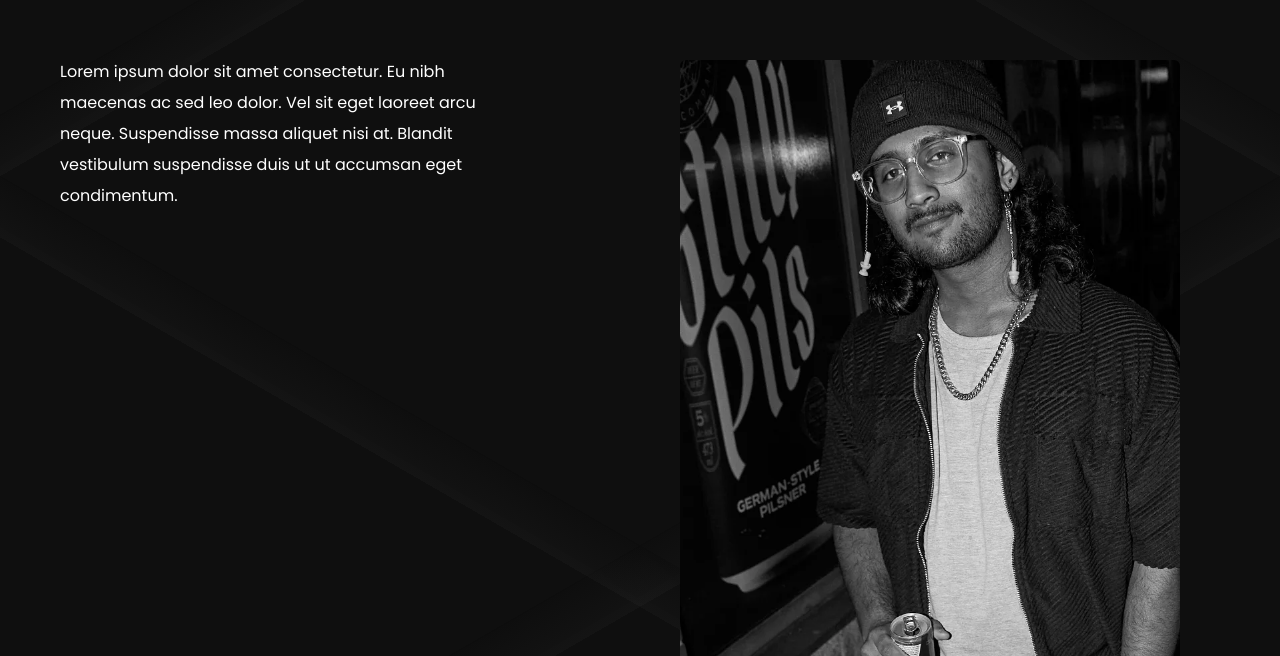
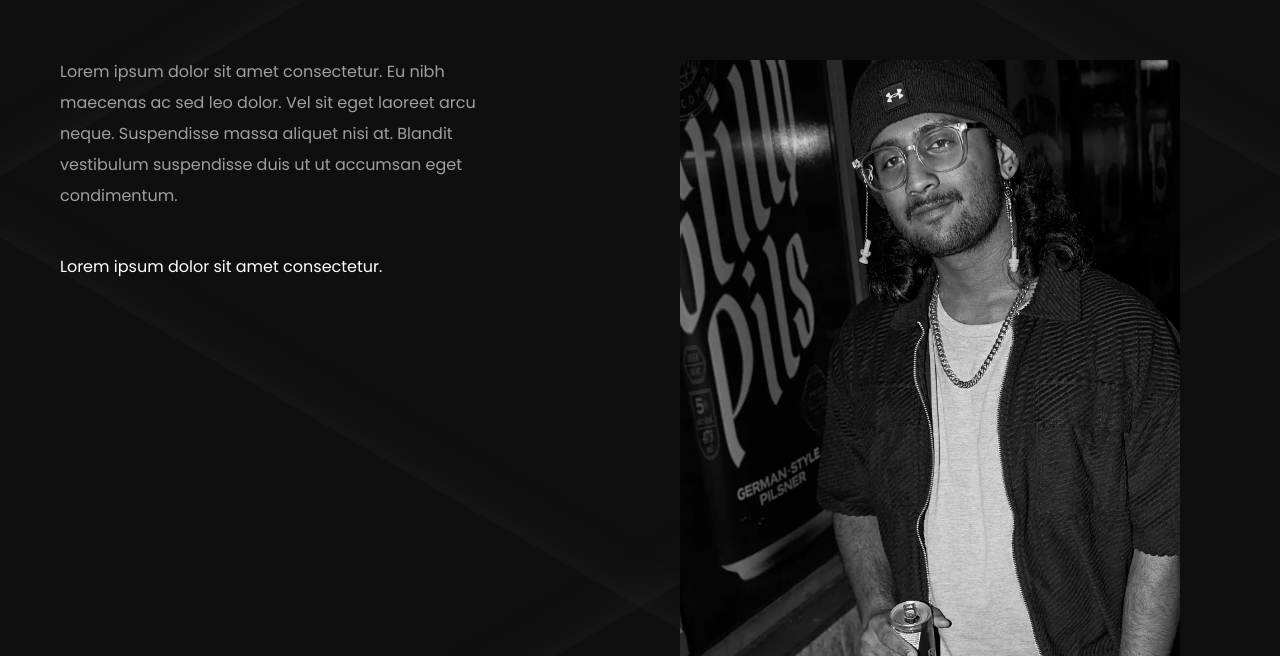
Before and after one commit to haneeshraj/candy-heist, a Next.js app: page /about in a window 1280 px wide. Shown: the part 624-1280 px from the top of the page. Built offline with nearby package versions, Linux system fonts and the light colour scheme; a web font is replaced by a local one.

Commit message:
feat: finish about page

```diff
--- a/src/app/(pages)/about/page.tsx
+++ b/src/app/(pages)/about/page.tsx
@@ -21,10 +21,22 @@ const About = () => {
             letterDelay={0.03}
             duration={1}
           />
+
+          <WordAnimation
+            text="Lorem ipsum dolor sit amet consectetur."
+            element="p"
+            className={styles["paragraph"]}
+            letterDelay={0.03}
+            duration={1}
+          />
         </div>
         <div className={styles["image"]}>
           <div className={styles["image-container"]}>
-            <ImageComp alt="About Image" img="/images/me.png" />
+            <ImageComp
+              alt="About Image"
+              img="/images/me.png"
+              className={styles["content__image"]}
+            />
           </div>
         </div>
       </section>
@@ -135,6 +147,29 @@ const About = () => {
           />
         </div>
       </section>
+
+      <section className={styles["details"]}>
+        <div className={styles["details__image"]}>
+          <div className={styles["details__image-container"]}>
+            <ImageComp
+              alt="Details Image"
+              img="/images/me.png"
+              className={styles["details__img"]}
+            />
+          </div>
+        </div>
+        <div className={styles["details__text"]}>
+          <div className={styles["details__text-container"]}>
+            <WordAnimation
+              text="Lorem ipsum dolor sit amet consectetur. Eu nibh maecenas ac sed leo dolor. Vel sit eget laoreet arcu neque. Suspendisse massa aliquet nisi at."
+              element="p"
+              className={styles["details__paragraph"]}
+              letterDelay={0.03}
+              duration={1}
+            />
+          </div>
+        </div>
+      </section>
     </main>
   );
 };
--- a/src/app/(pages)/about/styles.module.scss
+++ b/src/app/(pages)/about/styles.module.scss
@@ -23,6 +23,12 @@
     height: auto;
   }
 
+  &__image img {
+    @media (max-width: 600px) {
+      object-position: top center !important;
+    }
+  }
+
   .text {
     text-align: justify;
     padding: 4rem 6rem;
@@ -38,6 +44,11 @@
   .paragraph {
     font-size: 1.6rem;
     line-height: 2.4rem;
+
+    &:nth-child(1) {
+      color: rgba(255, 255, 255, 0.6);
+      margin-bottom: 4rem;
+    }
   }
 
   .image {
@@ -78,6 +89,7 @@
 
 .info {
   margin-top: 20rem;
+  margin-bottom: 20rem;
 
   @media (max-width: 900px) {
     margin-top: 10rem;
@@ -160,3 +172,51 @@
     }
   }
 }
+
+.details {
+  height: 80rem;
+  margin-bottom: 10rem;
+
+  display: grid;
+  grid-template-columns: repeat(2, 1fr);
+
+  @media (max-width: 900px) {
+    grid-template-columns: 1fr;
+  }
+
+  &__image {
+    height: 100%;
+
+    display: flex;
+    align-items: center;
+    justify-content: center;
+
+    @media (max-width: 900px) {
+      height: 50rem;
+    }
+  }
+
+  &__image-container {
+    height: 90%;
+    width: 80%;
+  }
+
+  &__img img {
+    object-position: top center !important;
+  }
+
+  &__text {
+    padding: 4rem 6rem;
+    display: flex;
+    flex-direction: column;
+    align-items: center;
+    justify-content: center;
+  }
+
+  &__paragraph {
+    font-size: 1.6rem;
+    max-width: 50rem;
+    text-align: justify;
+    margin-bottom: 1rem;
+  }
+}
--- a/src/components/ImageComp/ImageComp.tsx
+++ b/src/components/ImageComp/ImageComp.tsx
@@ -4,10 +4,16 @@ import React, { useRef } from "react";
 import { motion, useScroll, useTransform } from "framer-motion";
 import Image from "next/image";
 import styles from "./styles.module.scss";
+import clsx from "clsx";
 
 export default function ImageComp({
   img = "/default-image.jpg",
   alt = "Parallax image",
+  className,
+}: {
+  img?: string;
+  alt?: string;
+  className?: string;
 }) {
   const ref = useRef(null);
   const { scrollYProgress } = useScroll({
@@ -19,7 +25,7 @@ export default function ImageComp({
 
   return (
     <motion.div
-      className={styles["image-container"]}
+      className={clsx(styles["image-container"], className)}
       ref={ref}
       initial={{ filter: "blur(30px)", opacity: 0, y: "10%" }}
       animate={{ filter: "blur(0px)", opacity: 1, y: "0%" }}
```
